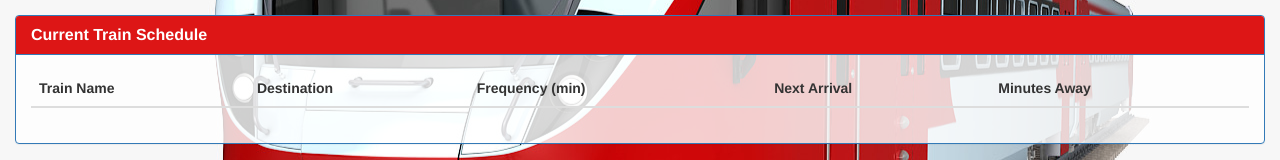
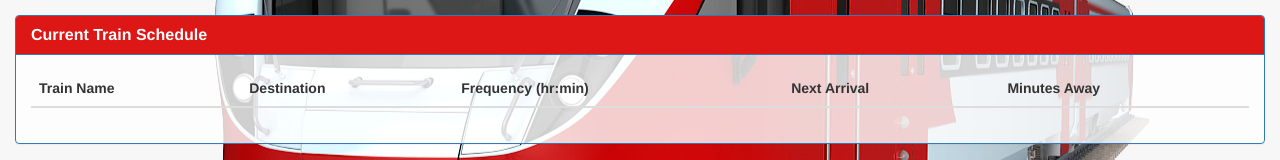
Before and after one commit to Pleasus/Train-Scheduler, a plain HTML site: page index.html in a window 1280 px wide. Shown: the part 315-475 px from the top of the page. Drawn offline with nearby package versions, Linux system fonts and the light colour scheme; no server answers; a web font is replaced by a local one.

Commit message:
changed min to hr:min in html

```diff
--- a/index.html
+++ b/index.html
@@ -37,7 +37,7 @@
                   	<tr>
                     	<th>Train Name</th>
                     	<th>Destination</th>
-                    	<th>Frequency (min)</th>
+                    	<th>Frequency (hr:min)</th>
                     	<th>Next Arrival</th>
                     	<th>Minutes Away</th>
                   	</tr>
```
